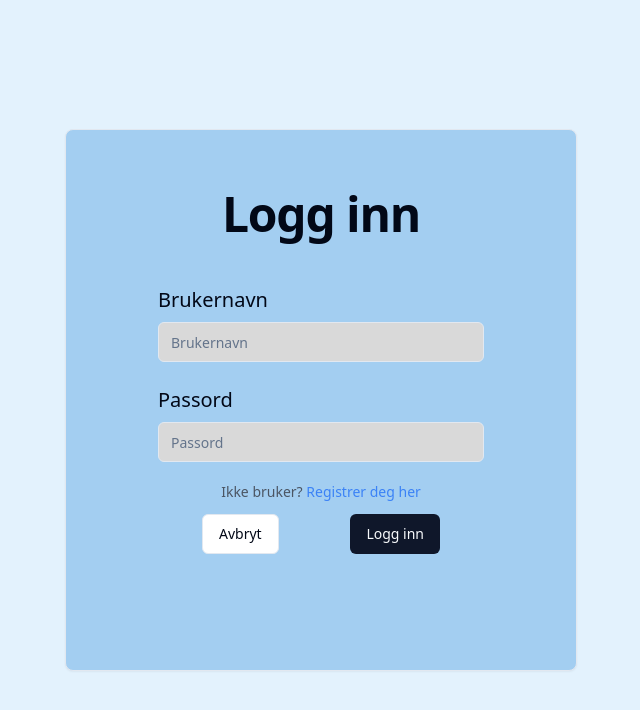
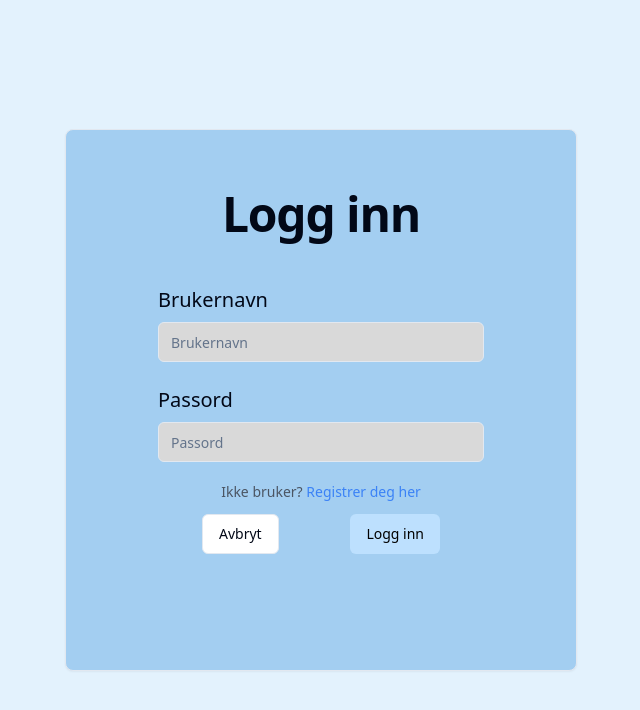
Before and after one commit to Brattetveit/Ice-breakers, a React (Vite) app in the folder client/: page /login in a window 1280 px wide. Shown: the top 710 px of the page, without its empty margins (319-959 px from the left). Built offline with nearby package versions, Linux system fonts and the light colour scheme.

Commit message:
blue buttons

```diff
--- a/client/src/components/ui/button.tsx
+++ b/client/src/components/ui/button.tsx
@@ -8,7 +8,7 @@ const buttonVariants = cva(
   {
     variants: {
       variant: {
-        default: "bg-primary text-primary-foreground hover:bg-primary/90",
+        default: "bg-[#bde0fe] text-black",
         destructive:
           "bg-destructive text-destructive-foreground hover:bg-destructive/90",
         outline:
```
Also changed, not shown: client/src/pages/Home.tsx (+7 -7 lines).
